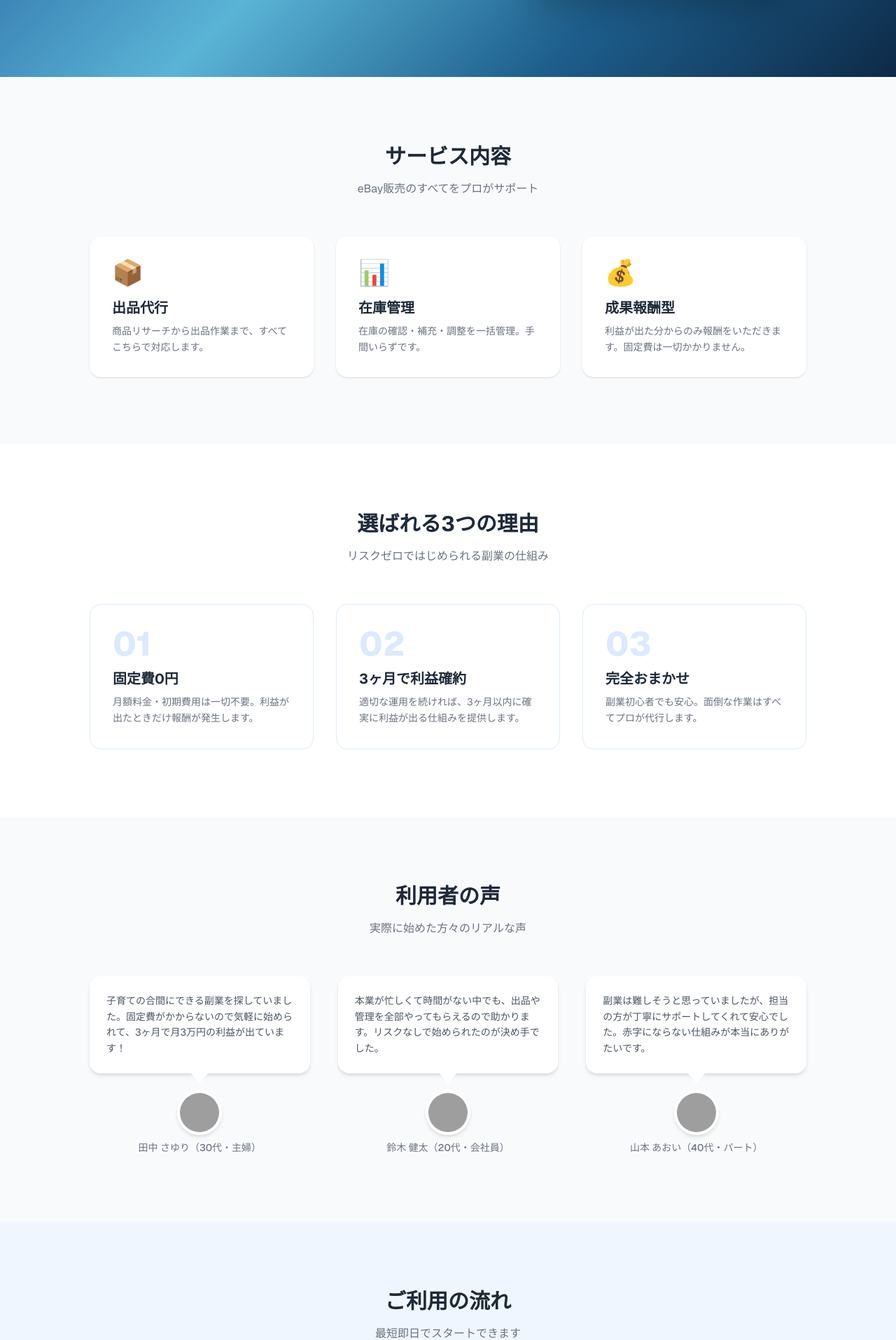
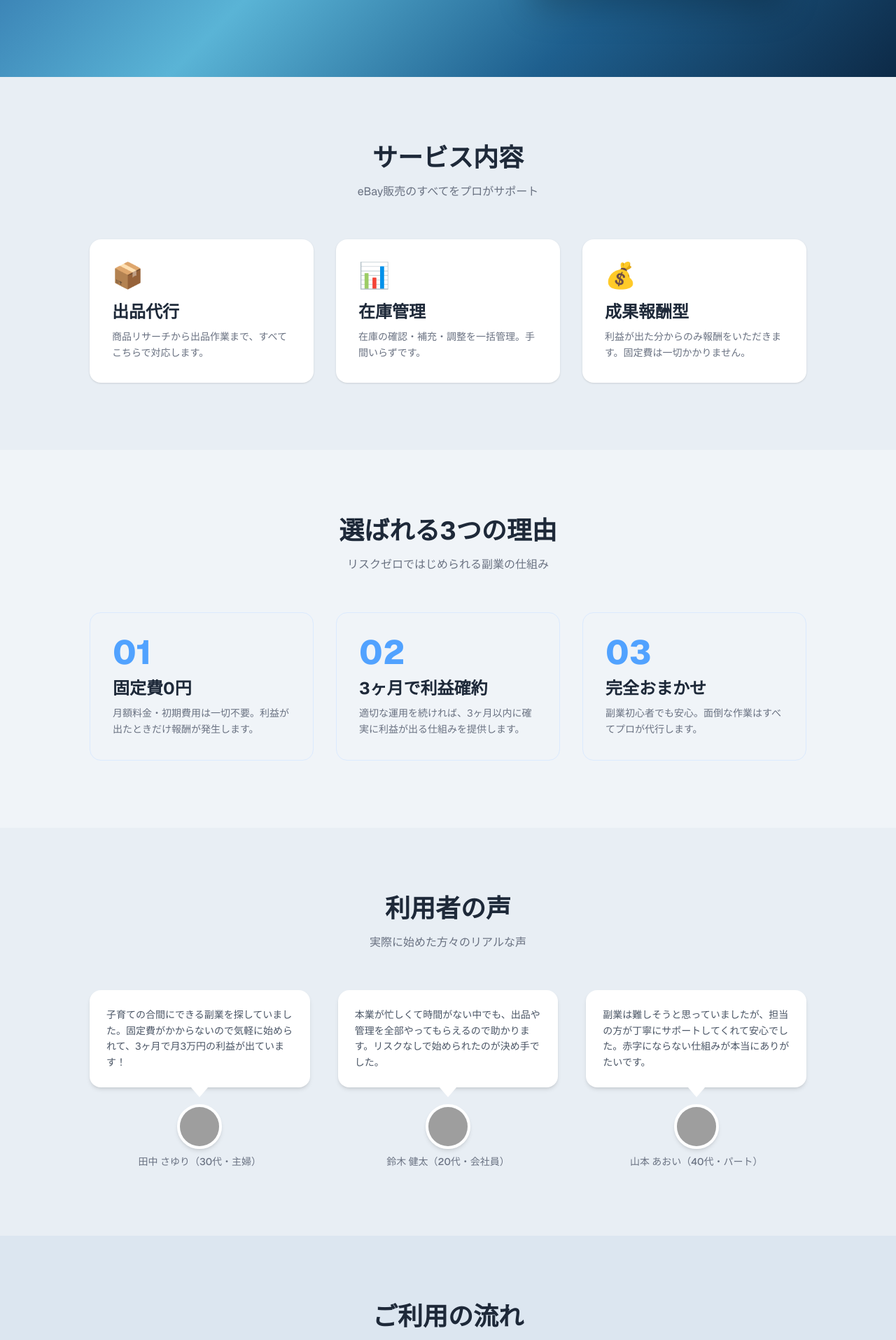
Before and after one commit to hongzhongyuuji99-gif/my-company-hp, a Next.js app: page / in a window 1280 px wide. Shown: the part 751-2666 px from the top of the page at 70% size. Built offline with nearby package versions, Linux system fonts and the light colour scheme; grey boxes are pictures that could not be loaded.

Commit message:
デザイン改善：背景色変更・文字サイズ調整・ボタングロー追加

```diff
--- a/app/page.tsx
+++ b/app/page.tsx
@@ -1,9 +1,9 @@
 export default function Home() {
   return (
-    <div className="min-h-screen bg-white font-sans">
+    <div className="min-h-screen font-sans" style={{background: "#f0f4f8"}}>
 
       {/* ナビゲーション */}
-      <header className="bg-white shadow-sm sticky top-0 z-50">
+      <header className="sticky top-0 z-50 shadow-sm" style={{background: "#f0f4f8"}}>
         <div className="max-w-6xl mx-auto px-6 py-4 flex justify-between items-center">
           <div className="text-xl font-bold text-blue-700">Gathering of Genius</div>
           <nav className="hidden md:flex gap-8 text-sm font-medium text-gray-600">
@@ -46,9 +46,9 @@ export default function Home() {
       </section>
 
       {/* サービス概要 */}
-      <section id="service" className="py-24 px-6 bg-gray-50">
+      <section id="service" className="py-24 px-6" style={{background: "#e8eef4"}}>
         <div className="max-w-5xl mx-auto text-center">
-          <h2 className="text-3xl font-bold text-gray-800 mb-4">サービス内容</h2>
+          <h2 className="text-4xl font-bold text-gray-800 mb-4">サービス内容</h2>
           <p className="text-gray-500 mb-14">eBay販売のすべてをプロがサポート</p>
           <div className="grid md:grid-cols-3 gap-8">
             {[
@@ -58,7 +58,7 @@ export default function Home() {
             ].map((item) => (
               <div key={item.title} className="bg-white rounded-2xl shadow p-8 text-left hover:shadow-md transition">
                 <div className="text-4xl mb-4">{item.icon}</div>
-                <h3 className="text-xl font-bold text-gray-800 mb-2">{item.title}</h3>
+                <h3 className="text-2xl font-bold text-gray-800 mb-2">{item.title}</h3>
                 <p className="text-gray-500 text-sm leading-relaxed">{item.desc}</p>
               </div>
             ))}
@@ -67,9 +67,9 @@ export default function Home() {
       </section>
 
       {/* 選ばれる理由 */}
-      <section id="merit" className="py-24 px-6 bg-white">
+      <section id="merit" className="py-24 px-6" style={{background: "#f0f4f8"}}>
         <div className="max-w-5xl mx-auto text-center">
-          <h2 className="text-3xl font-bold text-gray-800 mb-4">選ばれる3つの理由</h2>
+          <h2 className="text-4xl font-bold text-gray-800 mb-4">選ばれる3つの理由</h2>
           <p className="text-gray-500 mb-14">リスクゼロではじめられる副業の仕組み</p>
           <div className="grid md:grid-cols-3 gap-8">
             {[
@@ -78,8 +78,8 @@ export default function Home() {
               { num: "03", title: "完全おまかせ", desc: "副業初心者でも安心。面倒な作業はすべてプロが代行します。" },
             ].map((item) => (
               <div key={item.num} className="border border-blue-100 rounded-2xl p-8 text-left hover:border-blue-400 transition">
-                <div className="text-5xl font-extrabold text-blue-100 mb-3">{item.num}</div>
-                <h3 className="text-xl font-bold text-gray-800 mb-2">{item.title}</h3>
+                <div className="text-5xl font-extrabold text-blue-400 mb-3">{item.num}</div>
+                <h3 className="text-2xl font-bold text-gray-800 mb-2">{item.title}</h3>
                 <p className="text-gray-500 text-sm leading-relaxed">{item.desc}</p>
               </div>
             ))}
@@ -88,9 +88,9 @@ export default function Home() {
       </section>
 
       {/* 利用者の声 */}
-      <section className="py-24 px-6 bg-gray-50">
+      <section className="py-24 px-6" style={{background: "#e8eef4"}}>
         <div className="max-w-5xl mx-auto text-center">
-          <h2 className="text-3xl font-bold text-gray-800 mb-4">利用者の声</h2>
+          <h2 className="text-4xl font-bold text-gray-800 mb-4">利用者の声</h2>
           <p className="text-gray-500 mb-14">実際に始めた方々のリアルな声</p>
           <div className="grid md:grid-cols-3 gap-10">
             {[
@@ -129,9 +129,9 @@ export default function Home() {
       </section>
 
       {/* ご利用の流れ */}
-      <section id="flow" className="py-24 px-6 bg-blue-50">
+      <section id="flow" className="py-24 px-6" style={{background: "#dce6f0"}}>
         <div className="max-w-4xl mx-auto text-center">
-          <h2 className="text-3xl font-bold text-gray-800 mb-4">ご利用の流れ</h2>
+          <h2 className="text-4xl font-bold text-gray-800 mb-4">ご利用の流れ</h2>
           <p className="text-gray-500 mb-14">最短即日でスタートできます</p>
           <div className="flex flex-col gap-6">
             {[
@@ -154,18 +154,18 @@ export default function Home() {
 
       {/* お問い合わせ */}
       <section id="contact" className="py-24 px-6 text-white text-center" style={{background: "linear-gradient(135deg, #1a3a5c 0%, #2e6fa8 25%, #5ab4d6 50%, #1e5f8e 75%, #0d2a47 100%)"}}>
-        <h2 className="text-3xl font-bold mb-4">まずは無料相談から</h2>
+        <h2 className="text-4xl font-bold mb-4">まずは無料相談から</h2>
         <p className="text-blue-200 mb-10 text-lg">お気軽にお問い合わせください。副業スタートをしっかりサポートします。</p>
         <a
           href="mailto:hongzhongyuuji99@gmail.com"
-          className="inline-block bg-yellow-400 hover:bg-yellow-300 text-blue-900 font-bold text-lg px-10 py-4 rounded-full shadow-lg transition"
+          className="glow-button inline-block bg-yellow-400 hover:bg-yellow-300 text-blue-900 font-bold text-lg px-10 py-4 rounded-full shadow-lg transition"
         >
           メールで問い合わせる
         </a>
       </section>
 
       {/* フッター */}
-      <footer className="bg-gray-900 text-gray-400 text-center py-6 text-sm">
+      <footer className="bg-gray-800 text-gray-400 text-center py-6 text-sm">
         © 2026 Gathering of Genius. All rights reserved.
       </footer>
 
```
